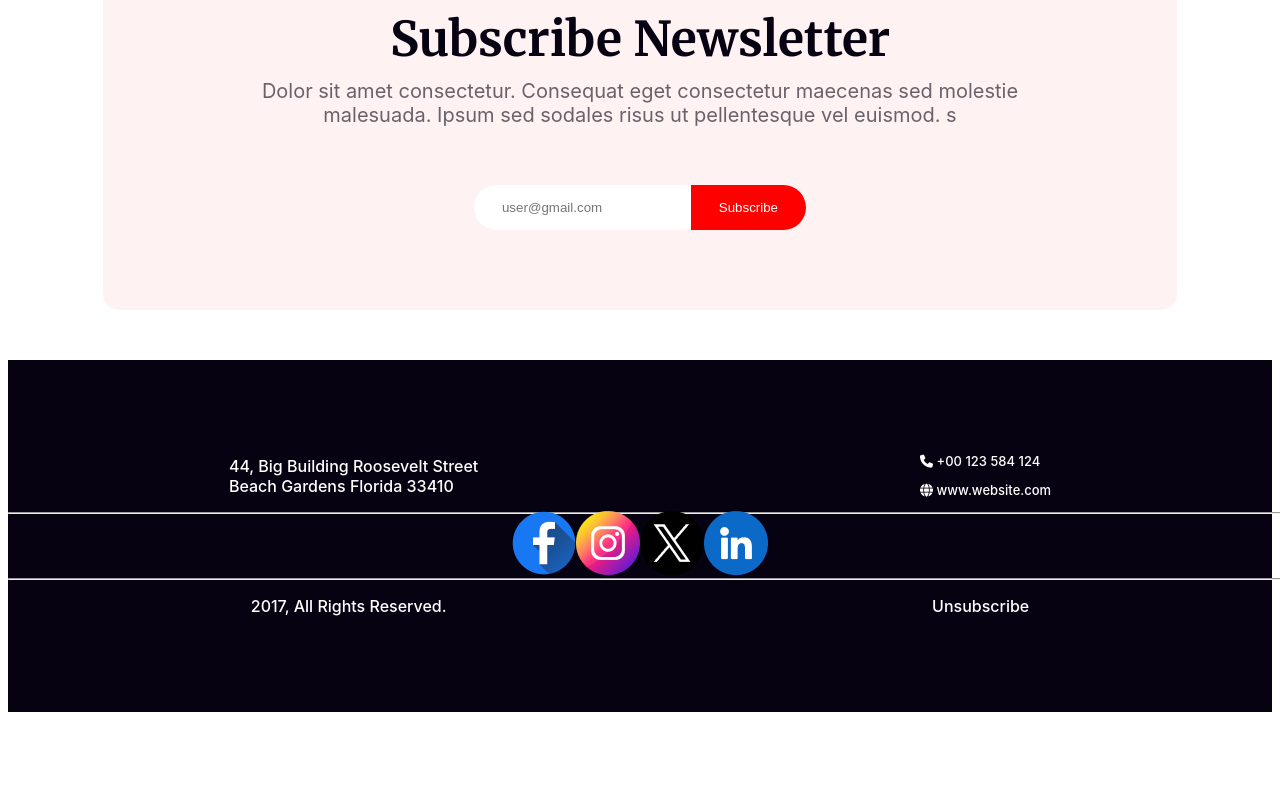
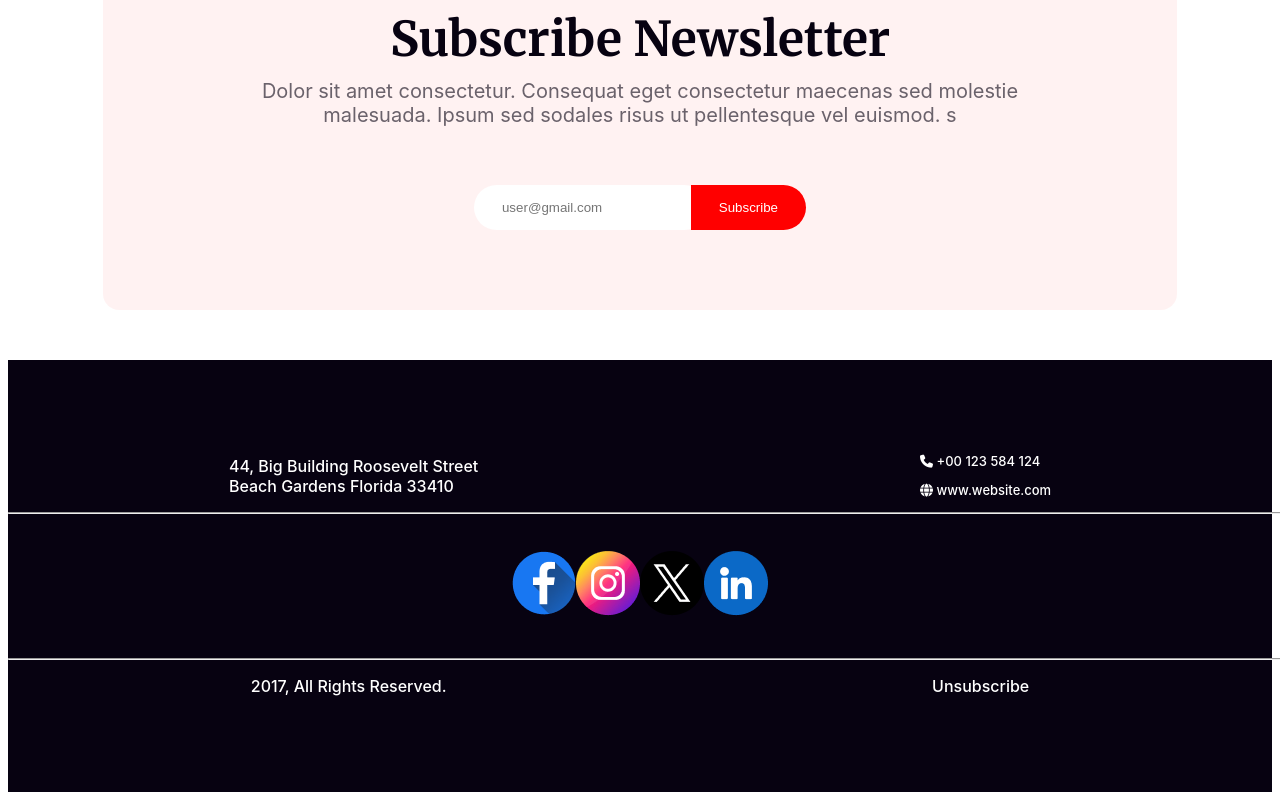
Before and after one commit to MonjurulAsif/Assignment-1, a plain HTML site: page index.html in a window 1280 px wide. Shown: the part 5289-6089 px from the top of the page. Before the commit the page ends 6009 px from the top, so only its background shows below. Drawn offline with Linux system fonts and the light colour scheme.

Commit message:
add padding

```diff
--- a/styles/style.css
+++ b/styles/style.css
@@ -556,6 +556,8 @@ footer hr {
     width: 30px;
     height: 64px;
     margin: 0 auto;
+    padding-top: 40px;
+    padding-bottom: 40px;
 
 }
 
```
